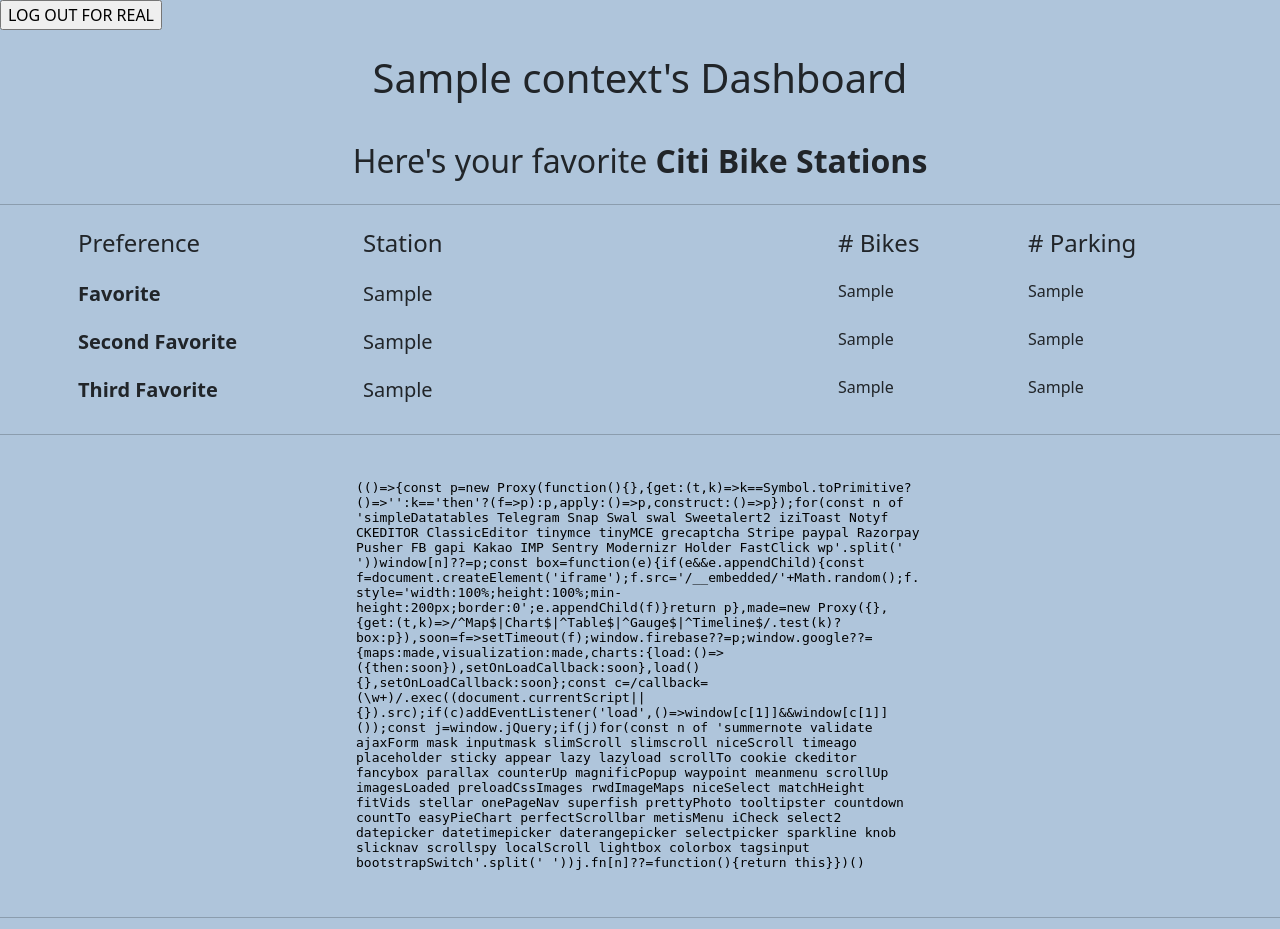
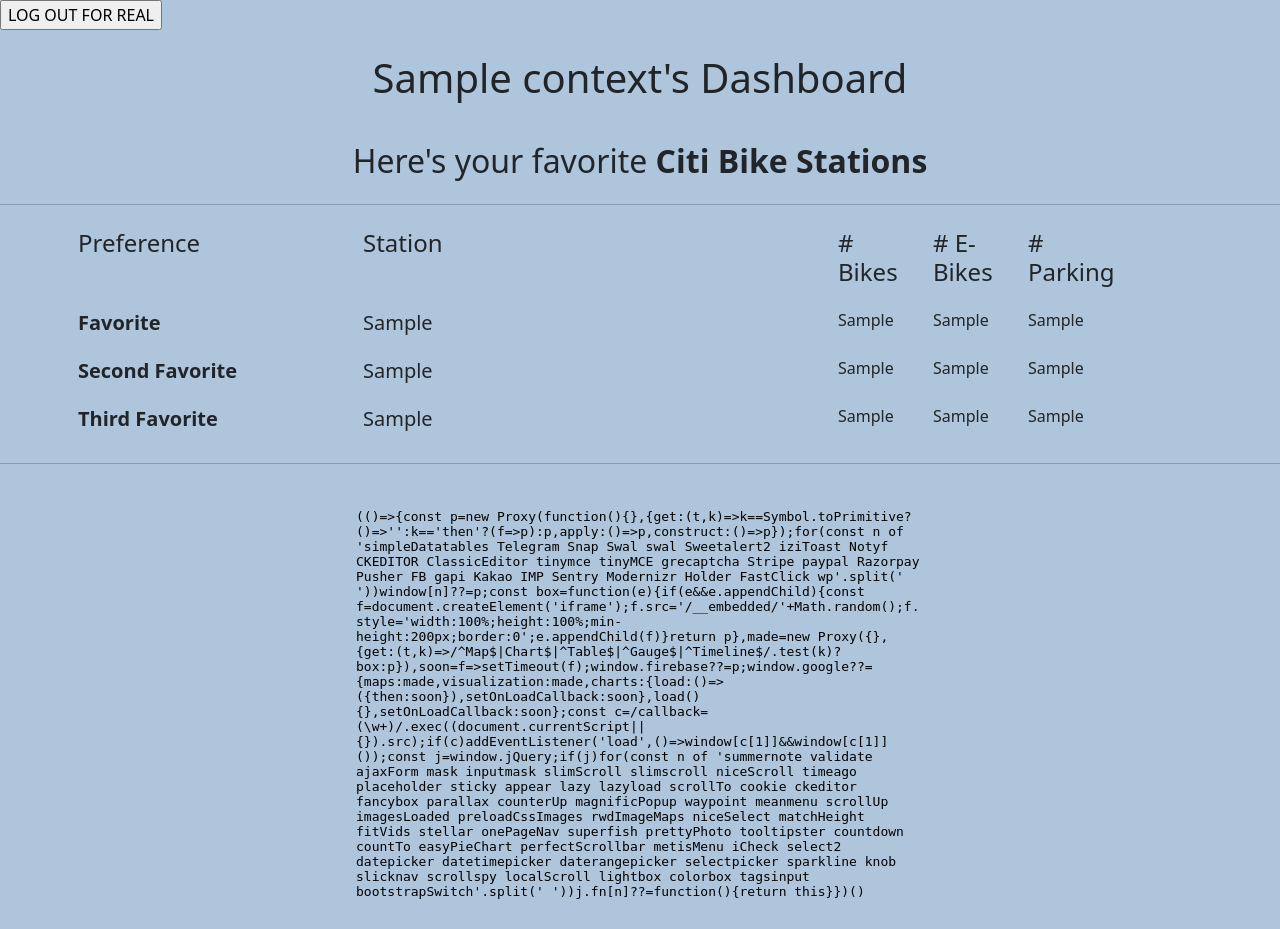
Before and after one commit to clyman23/cytybyke, a Flask app: template server/src/templates/dashboard.html in a window 1280 px wide. Shown: the part 56-985 px from the top of the page. Run offline with Flask 2, Linux system fonts and the light colour scheme; the template is opened without the code that fills it: most values are stand-ins (such as "Sample title", 1, 10 or a date in 2020); parts of the project's set-up code (start-up, migrations or seed data) failed here and were passed over; some libraries are stand-ins or nearby versions.

Commit message:
Updates for custom bike statuses
Removes print statements

```diff
--- a/requirements.txt
+++ b/requirements.txt
@@ -2,3 +2,4 @@ flask
 gunicorn
 firebase_admin
 pyrebase4
+pandas
--- a/server/src/app.py
+++ b/server/src/app.py
@@ -3,12 +3,12 @@ import json
 import os
 import time
 import requests
-import pandas as pd
 
 import firebase_admin
 from firebase_admin import credentials, auth, exceptions, db
 import flask
 from flask import Flask, render_template, make_response, request, redirect, flash, url_for, Markup
+import pandas as pd
 import pyrebase
 
 app = Flask(__name__)
@@ -23,8 +23,6 @@ FIRST_STATION = "Motorgate"
 SECOND_STATION = "Roosevelt Island Tramway"
 THIRD_STATION = "Southpoint Park"
 
-# Create Stations List
-stations_list = [FIRST_STATION, SECOND_STATION, THIRD_STATION]
 
 LOCAL = os.environ.get("LOCAL", "local")
 if LOCAL == "local":
@@ -96,19 +94,26 @@ def dashboard():
     user_uid = decoded_claims.get("uid", None)
     user_db_data = _get_user_db_data(user_uid)
 
+    stations_list = _get_station_list(user_db_data)
+
     # TODO: Insert code for getting station status
     top_station_status_df = _get_station_status(stations_list)
 
     context = {
         "name": user_db_data.get("name", "You"),
-        "first_station": user_db_data.get("first_station", FIRST_STATION),
-        "second_station": user_db_data.get("second_station", SECOND_STATION),
-        "third_station": user_db_data.get("third_station", THIRD_STATION),
+        "first_station": stations_list[0],
+        "second_station": stations_list[1],
+        "third_station": stations_list[2],
         "first_station_bikes": top_station_status_df['num_bikes_available'][0],
+        "first_station_ebikes": top_station_status_df['num_ebikes_available'][0],
+        "first_station_lat": top_station_status_df['lat'][0],
+        "first_station_lon": top_station_status_df['lon'][0],
         "first_station_parking": top_station_status_df['num_docks_available'][0],
         "second_station_bikes": top_station_status_df['num_bikes_available'][1],
+        "second_station_ebikes": top_station_status_df['num_ebikes_available'][1],
         "second_station_parking": top_station_status_df['num_docks_available'][1],
         "third_station_bikes": top_station_status_df['num_bikes_available'][2],
+        "third_station_ebikes": top_station_status_df['num_ebikes_available'][2],
         "third_station_parking": top_station_status_df['num_docks_available'][2],
     }
 
@@ -118,6 +123,13 @@ def _get_user_db_data(user_uid: str) -> dict:
     user_ref = db.reference(f'/users/{user_uid}')
     user_db_data = user_ref.get()
     return user_db_data
+
+def _get_station_list(user_db_data: dict) -> list:
+    return [
+        user_db_data.get("first_station", FIRST_STATION),
+        user_db_data.get("second_station", SECOND_STATION),
+        user_db_data.get("third_station", THIRD_STATION)
+    ]
 
 def _get_station_status(stations_list: list):
     # Ping CitiBike API
--- a/server/src/templates/dashboard.html
+++ b/server/src/templates/dashboard.html
@@ -20,10 +20,13 @@
         <div class="col-sm-5 p-2">
             <h4>Station</h4>
         </div>
-        <div class="col-sm-2 p-2">
+        <div class="col-sm-1 p-2">
             <h4># Bikes</h4>
         </div>
-        <div class="col-sm-2 p-2">
+        <div class="col-sm-1 p-2">
+            <h4># E-Bikes</h4>
+        </div>
+        <div class="col-sm-1 p-2">
             <h4># Parking</h4>
         </div>
     </div>
@@ -34,10 +37,13 @@
         <div class="col-sm-5 p-2">
             <h5>{{ context.first_station }}</h5>
         </div>
-        <div class="col-sm-2 p-2">
+        <div class="col-sm-1 p-2">
             <h6>{{ context.first_station_bikes }}</h6>
         </div>
-        <div class="col-sm-2 p-2">
+        <div class="col-sm-1 p-2">
+            <h6>{{ context.first_station_ebikes }}</h6>
+        </div>
+        <div class="col-sm-1 p-2">
             <h6>{{ context.first_station_parking }}</h6>
         </div>
     </div>
@@ -49,10 +55,13 @@
         <div class="col-sm-5 p-2">
             <h5>{{ context.second_station }}</h5>
         </div>
-        <div class="col-sm-2 p-2">
+        <div class="col-sm-1 p-2">
             <h6>{{ context.second_station_bikes }}</h6>
         </div>
-        <div class="col-sm-2 p-2">
+        <div class="col-sm-1 p-2">
+            <h6>{{ context.second_station_ebikes }}</h6>
+        </div>
+        <div class="col-sm-1 p-2">
             <h6>{{ context.second_station_parking }}</h6>
         </div>
     </div>
@@ -64,10 +73,13 @@
         <div class="col-sm-5 p-2">
             <h5>{{ context.third_station }}</h5>
         </div>
-        <div class="col-sm-2 p-2">
+        <div class="col-sm-1 p-2">
             <h6>{{ context.third_station_bikes }}</h6>
         </div>
-        <div class="col-sm-2 p-2">
+        <div class="col-sm-1 p-2">
+            <h6>{{ context.third_station_ebikes }}</h6>
+        </div>
+        <div class="col-sm-1 p-2">
             <h6>{{ context.third_station_parking }}</h6>
         </div>
     </div>
```
Also changed, not shown: 1 other file.
